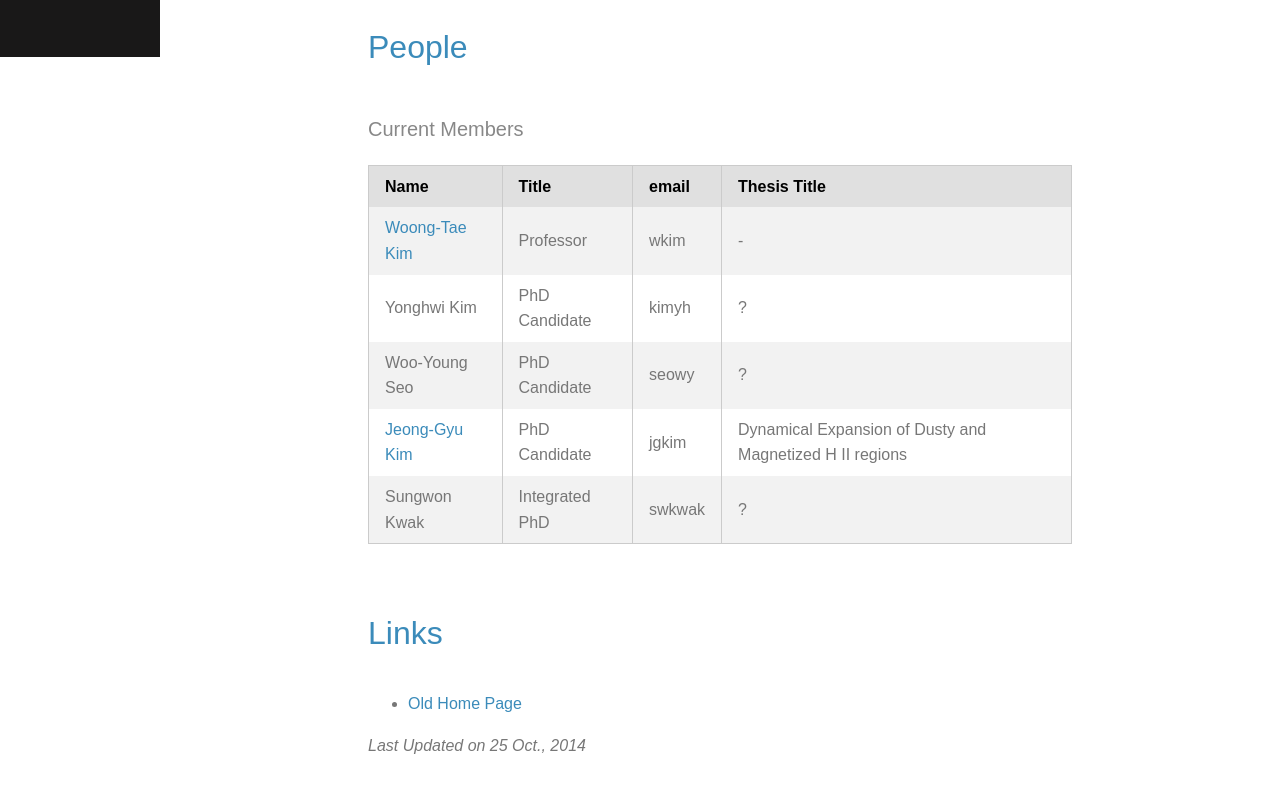
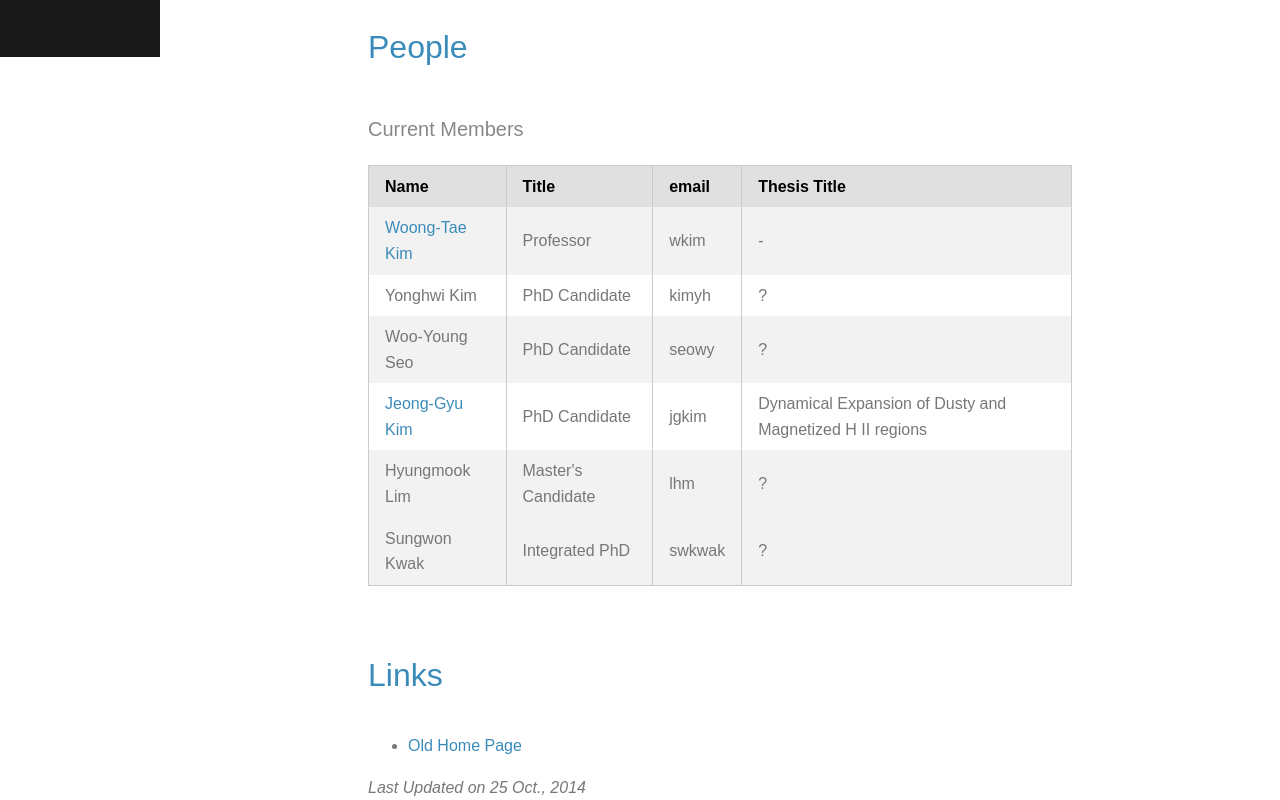
Before and after one commit to jeonggyukim/cntaghome, a plain HTML site: page index.html in a window 1280 px wide. Shown: the part 743-1543 px from the top of the page. Before the commit the page ends 1502 px from the top, so only its background shows below. Drawn offline with Linux system fonts and the light colour scheme.

Commit message:
Added lhm

```diff
--- a/index.html
+++ b/index.html
@@ -129,6 +129,13 @@
             </tr>
 
             <tr class="pure-table-odd">
+              <td>Hyungmook Lim</td>
+              <td>Master's Candidate</td>
+              <td>lhm</td>
+              <td>?</td>
+            </tr>
+
+            <tr class="pure-table-odd">
               <td>Sungwon Kwak</td>
               <td>Integrated PhD</td>
               <td>swkwak</td>
```
